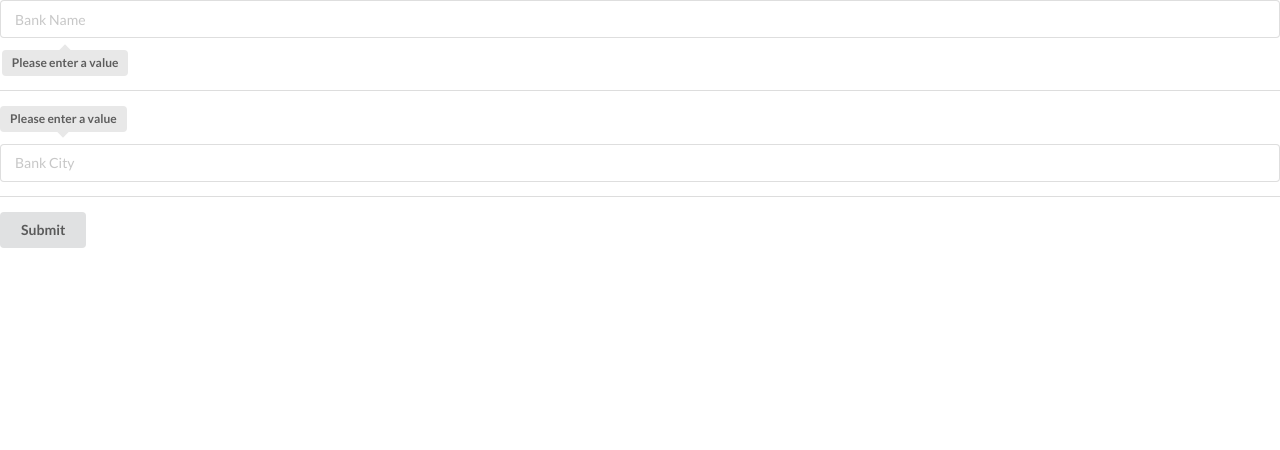
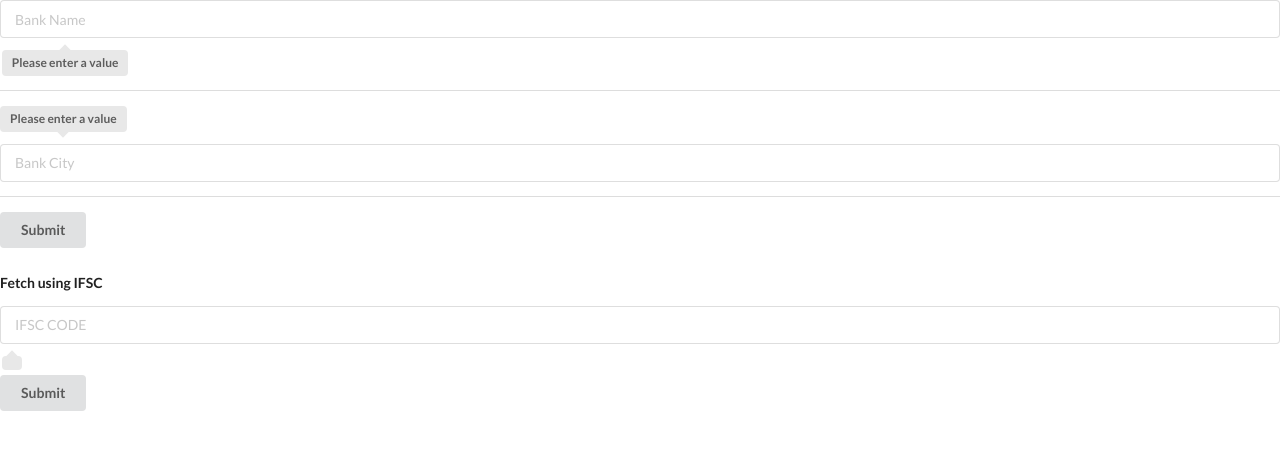
Before and after one commit to Rajesh3696/restful_webservices, a PHP site: page / in a window 1280 px wide. Shown: the top 450 px of the page. Run offline with PHP 8.4, Linux system fonts and the light colour scheme.

Commit message:
Add files via upload

```diff
--- a/index.php
+++ b/index.php
@@ -132,6 +132,90 @@ $.ajax('https://rakeshkp.in/ekart/api/get_bank.php', {
 
 }
 
+
+
+function calVal1(){
+		     var ifsc=document.getElementById("ifsc").value;
+
+
+
+
+
+
+
+$.ajax('https://rakeshkp.in/ekart/api/get_bank1.php', {
+                type: 'POST',  // http method
+                data: { products:'products',ifsc:ifsc },  // data to submit
+                success: function (data, status, xhr) {
+                    len=Object.keys(data).length;
+                    console.log(data);
+                    for(var i=0;i<Object.keys(data).length;i++) {
+
+                         names[i]=data[i]['name'];
+                            citys[i]=data[i]['city'];
+                            address[i]=data[i]['address'];
+							branch[i]=data[i]['branch'];
+							id[i]=data[i]['id'];
+                            ifsc[i]=data[i]['ifsc'];
+                            state[i]=data[i]['state'];
+                            address[i]=data[i]['address'];
+
+
+					cards[i]="<table class=\"ui celled table\">\n" +
+                        "  <thead>\n" +
+                        "    <tr><th>Name</th>\n" +
+                        "    <th>Bank Id</th>\n" +
+
+                        "    <th>Branch</th>\n" +
+                        "    <th>IFSC</th>\n" +
+                        "    <th>City</th>\n" +
+                        "    <th>State</th>\n" +
+                        "    <th>Address</th>\n" +
+
+                        "  </tr></thead>\n" +
+                        "  <tbody>\n" +
+                        "    <tr>\n" +
+                        "      <td data-label=\"Name\">"+names[i]+"</td>\n" +
+                        "      <td data-label=\"Name\">"+id[i]+"</td>\n" +
+                        "      <td data-label=\"Name\">"+branch[i]+"</td>\n" +
+                        "      <td data-label=\"Name\">"+ifsc[i]+"</td>\n" +
+                        "      <td data-label=\"Name\">"+citys[i]+"</td>\n" +
+                        "      <td data-label=\"Name\">"+state[i]+"</td>\n" +
+                        "      <td data-label=\"Name\">"+address[i]+"</td>\n" +
+
+                        "    </tr>\n" +
+                        "  </tbody>\n" +
+                        "</table>";
+
+
+
+
+
+                    }
+                },
+                error: function (jqXhr, textStatus, errorMessage) {
+                    console.log('error');
+                },
+                complete: function (jqXhr, textStatus, errorMessage) {
+                    console.log(errorMessage);
+					  $("#contents1").empty();
+                       for(var i=0;i<len;i++){
+                           $("#contents1").append(cards[i]);
+                       }
+
+                }
+            });
+
+
+
+
+
+
+
+}
+
+
+
     </script>
 </head>
 <body class="landing" >
@@ -163,5 +247,26 @@ $.ajax('https://rakeshkp.in/ekart/api/get_bank.php', {
 
 </div>
 
+
+<h5>Fetch using IFSC </h5>
+<form class="ui fluid form">
+  <div class="field">
+    <input type="text" placeholder="IFSC CODE" id="ifsc">
+    <div class="ui pointing label">
+
+    </div>
+  </div>
+
+
+</form>
+
+
+
+ <button class="ui button" onclick="calVal1()" >Submit</button>
+
+<div id="contents1">
+
+</div>
+
 </body>
 </html>
```
